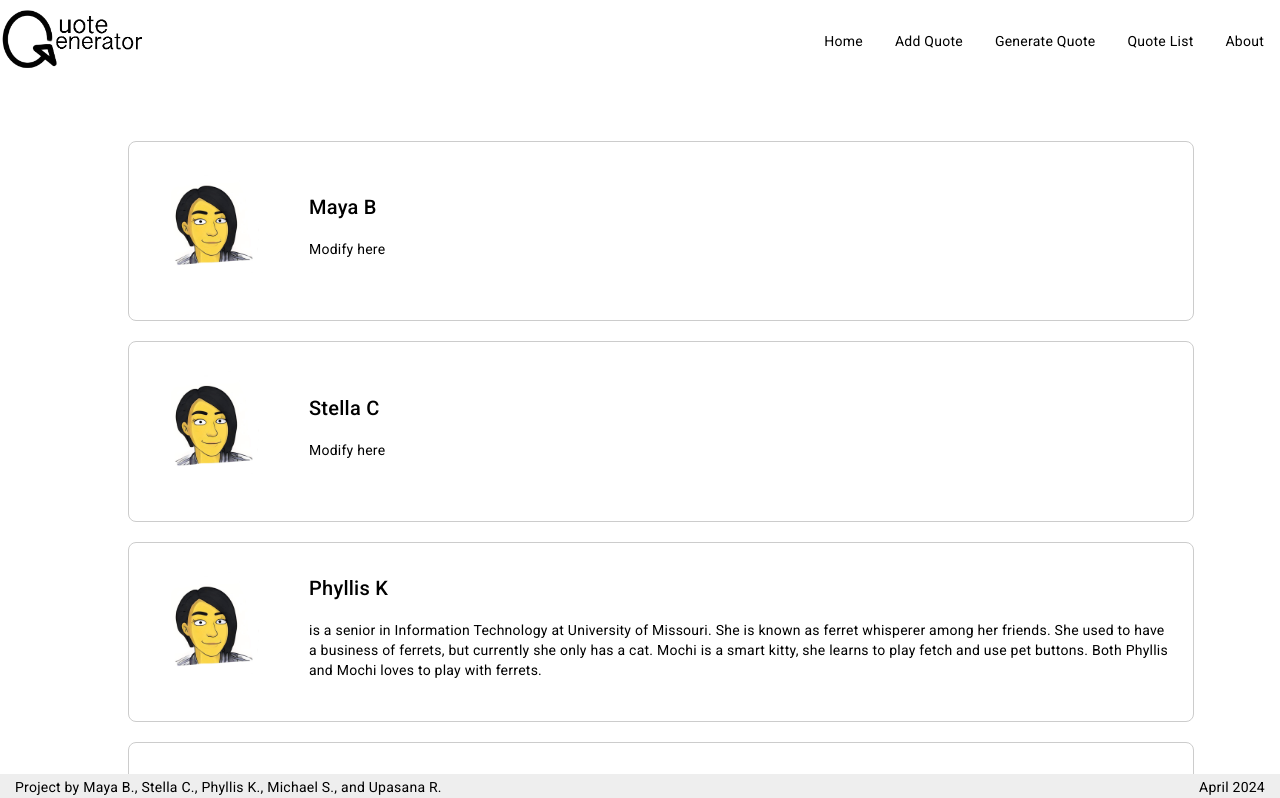
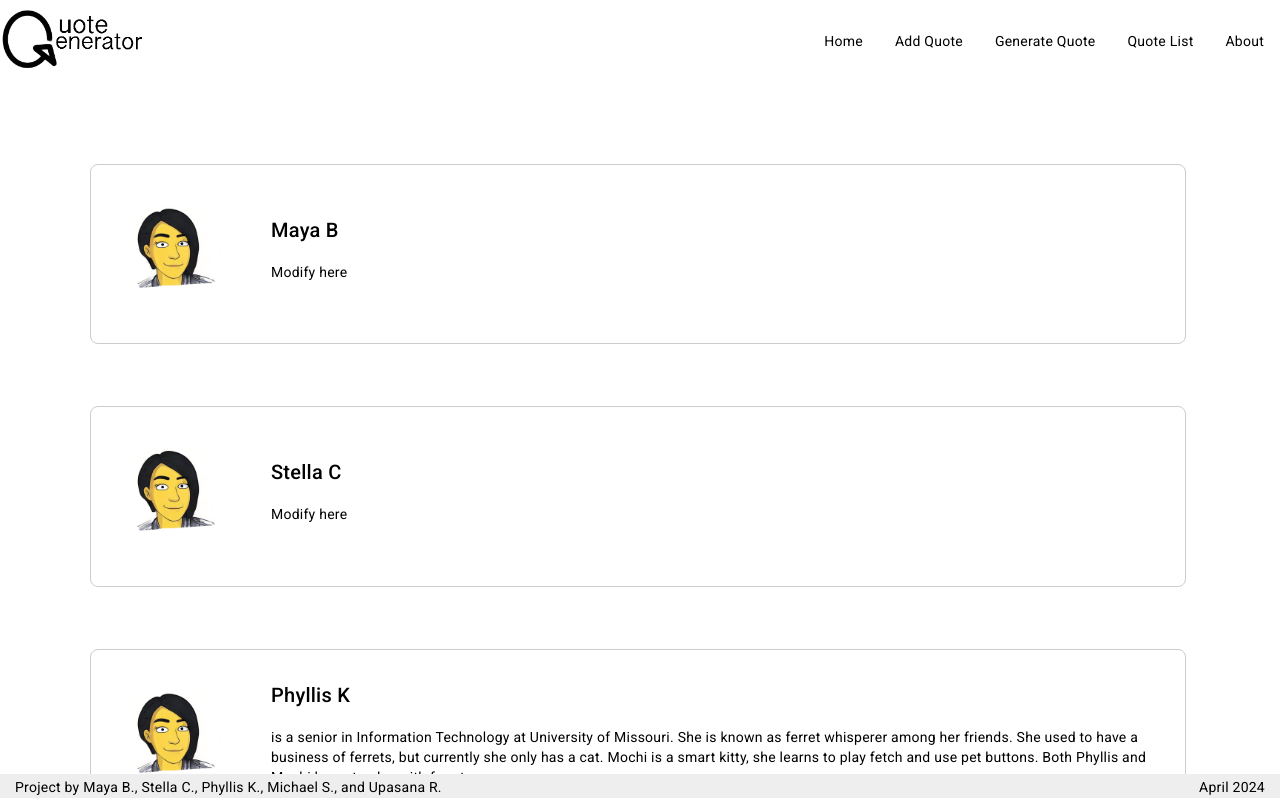
Before and after one commit to pkanGitHub/quote-generator, an Angular app in the folder quote-generator/: page /about in a window 1280 px wide. Shown: the top 798 px of the page. Built offline with nearby package versions, Linux system fonts and the light colour scheme.

Commit message:
Fade in finally work with stagger

```diff
--- a/quote-generator/src/app/about/about.component.css
+++ b/quote-generator/src/app/about/about.component.css
@@ -1,13 +1,19 @@
 .profile-container {
-    height: 140vh; /* Take up full height of viewport */
-    width: 100%; /* Take up full width */
+    height: 100vh; /* Full Height in vh */
+    width: 100%; /* Full width */
     display: flex;
-    justify-content: center; /* Center content horizontally */
-    align-items: center; /* Center content vertically */
+    justify-content: center; /* Center horizontally */
+    align-items: center; /* Center vertically */
+    margin-top: 25%;
 }
 
 .profile-column {
+    /* To ensure profile boxes will not move when window size changes */
+    position: absolute;
+    top: 150px;
+
+    /* Align cards in the center horizontally */
+    justify-content: center;
     display: flex;
     flex-direction: column;
-    justify-content: center; /* Align cards in the center horizontally */
 }
--- a/quote-generator/src/app/animation.ts
+++ b/quote-generator/src/app/animation.ts
@@ -1,9 +1,20 @@
-import { transition, trigger, animate, style, stagger } from '@angular/animations';
+import { transition, trigger, animate, style, stagger, query } from '@angular/animations';
+
+// export let fadeIn = trigger('fadeIn', [
+//     // change to 'void <=> *' if we want fade out
+//     transition('void => *', [
+//         style({ opacity: 0, transform: 'translateX(-100px)' }),
+//         animate('2000ms ease-in'), // transition timing in millisecond
+//     ]),
+// ])
 
 export let fadeIn = trigger('fadeIn', [
-    // change to 'void <=> *' if we want fade out
-    transition('void => *', [
-        style({ opacity: 0 }),
-        animate('2000ms ease-in'), // transition timing in millisecond
+    transition(':enter', [
+        query(':enter', [
+            style({ opacity: 0, transform: 'translateX(-100px)'}),
+            stagger(200, [
+              animate('1000ms ease-in', style({ opacity: 1, transform: 'translateX(0px)'})),
+            ]),
+        ], { optional: true })
     ]),
 ])
--- a/quote-generator/src/app/profile-card/profile-card.component.css
+++ b/quote-generator/src/app/profile-card/profile-card.component.css
@@ -1,12 +1,11 @@
 .profile-card {
     display: flex;
-    width: 80%;
+    width: 85%;
     border: 1px solid #ccc;
     border-radius: 8px;
     align-items: center;
     padding: 20px;
-    margin-left: 10%;
-    margin-bottom: 20px;
+    margin: 0 50px 5%;
 }
 
 .profile-card img {
--- a/quote-generator/src/app/profile-card/profile-card.component.html
+++ b/quote-generator/src/app/profile-card/profile-card.component.html
@@ -1,4 +1,5 @@
-<div *ngFor="let member of members" class="profile-card" [@fadeIn]>
+<ul class="profiles" [@fadeIn]="members.length">
+    <li *ngFor="let member of members" class="profile-card">
         <div class="profile-img">
             <img [src]="member.imageUrl" alt="Profile Picture">
         </div>
@@ -6,4 +7,5 @@
             <h2>{{ member.name }}</h2>
             <p>{{ member.bio }}</p>
         </div>
-</div>
+    </li>
+</ul>
```
Lines whose indentation alone changed are shown as unchanged.
